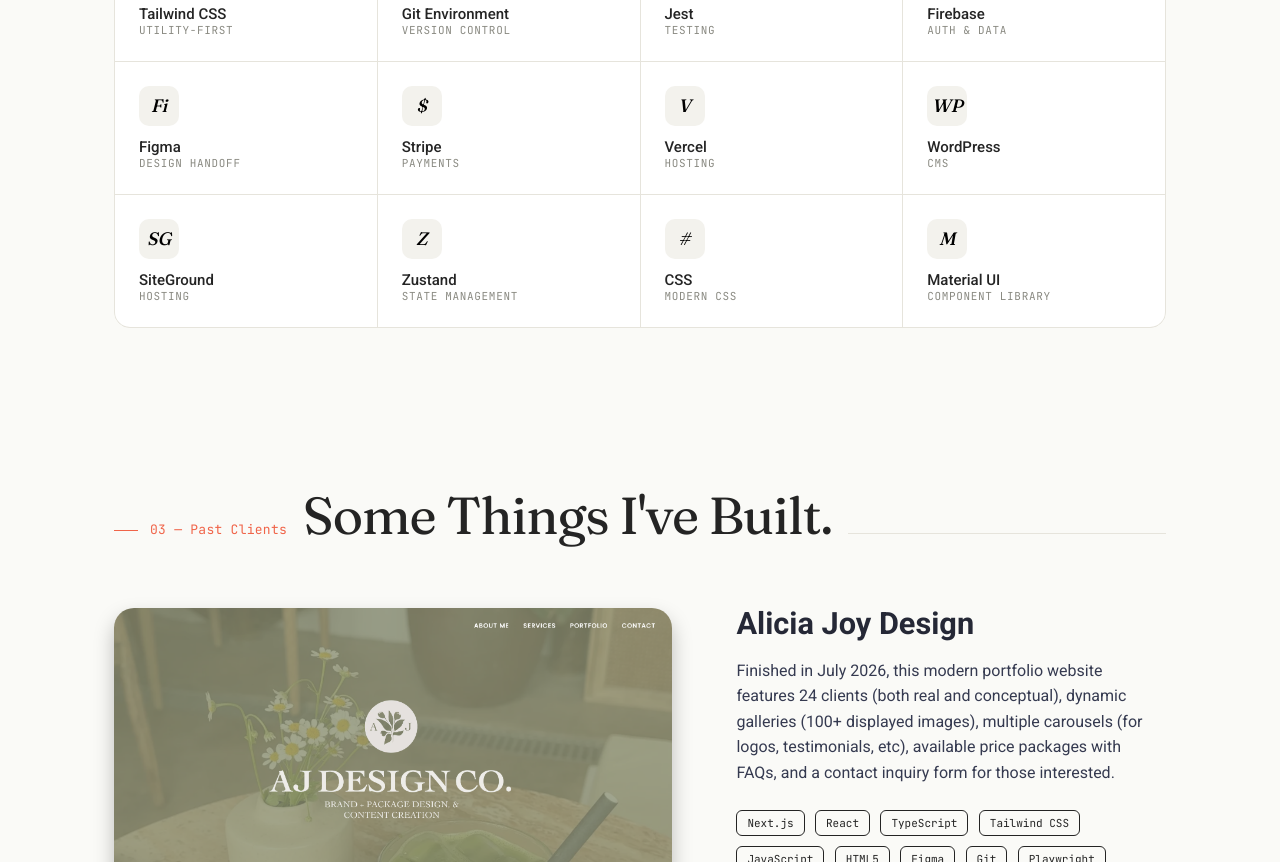
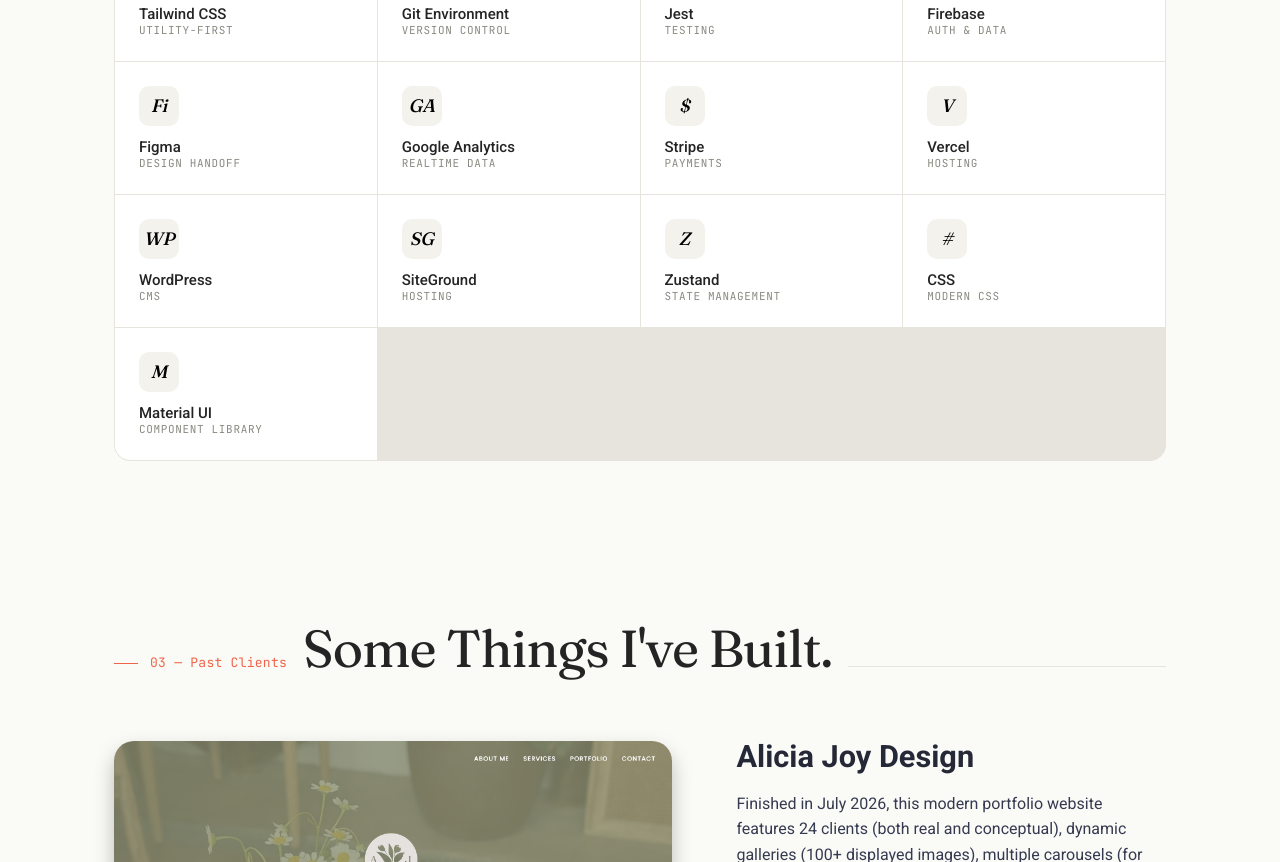
Before and after one commit to jeddelich/next-portfolio, a Next.js app: page / in a window 1280 px wide. Shown: the part 2240-3102 px from the top of the page. Built offline with nearby package versions, Linux system fonts and the light colour scheme.

Commit message:
chore: add google analytics to tech stack

```diff
--- a/data/techStack.ts
+++ b/data/techStack.ts
@@ -61,6 +61,12 @@
     group: "Tools",
   },
   {
+    icon: "GA",
+    name: "Google Analytics",
+    category: "Realtime data",
+    group: "Tools",
+  },
+  {
     icon: "$",
     name: "Stripe",
     category: "Payments",
@@ -102,6 +108,7 @@
     category: "Component library",
     group: "Frameworks",
   },
+
 ];
 
 export default techStack;
```
